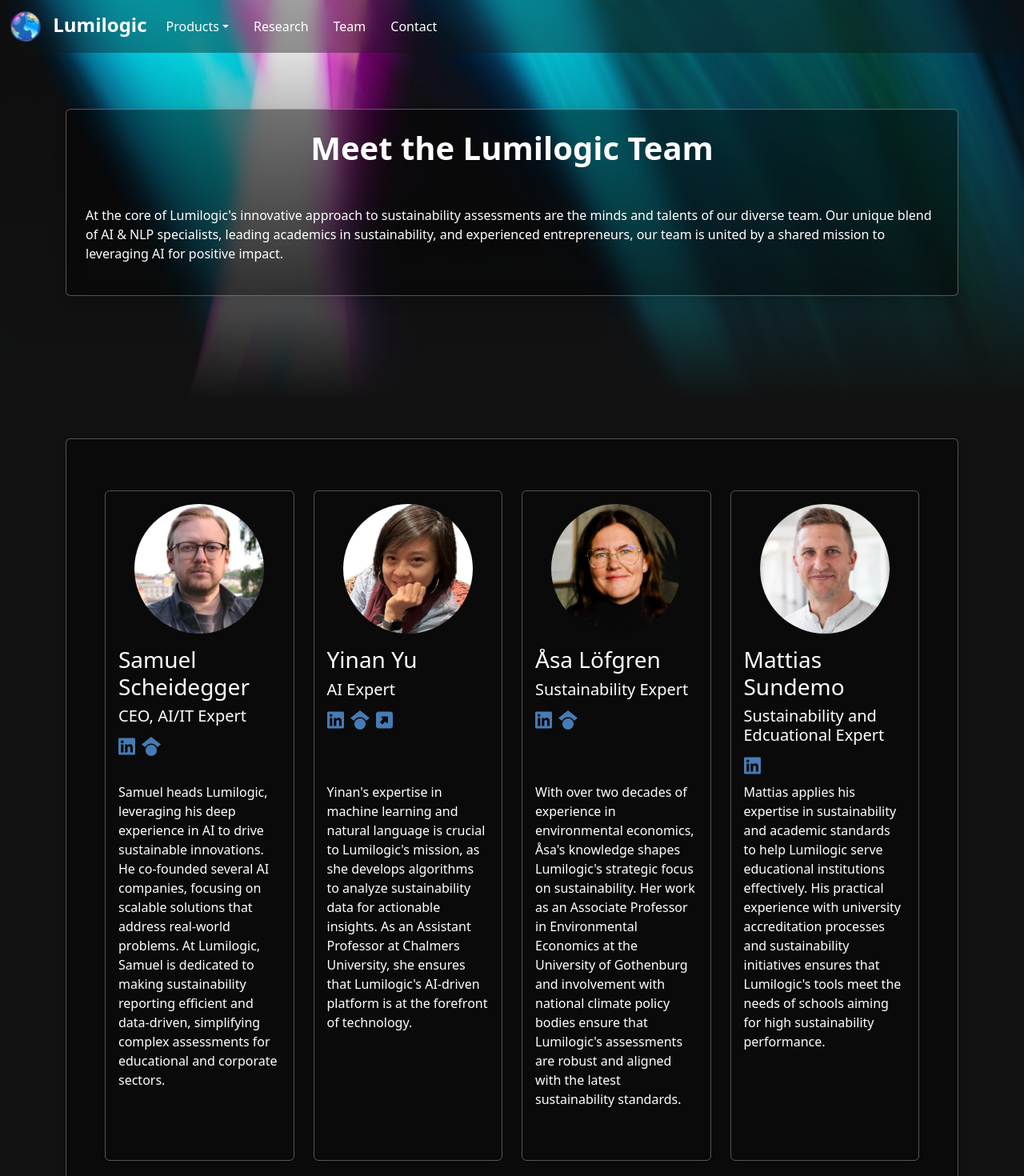
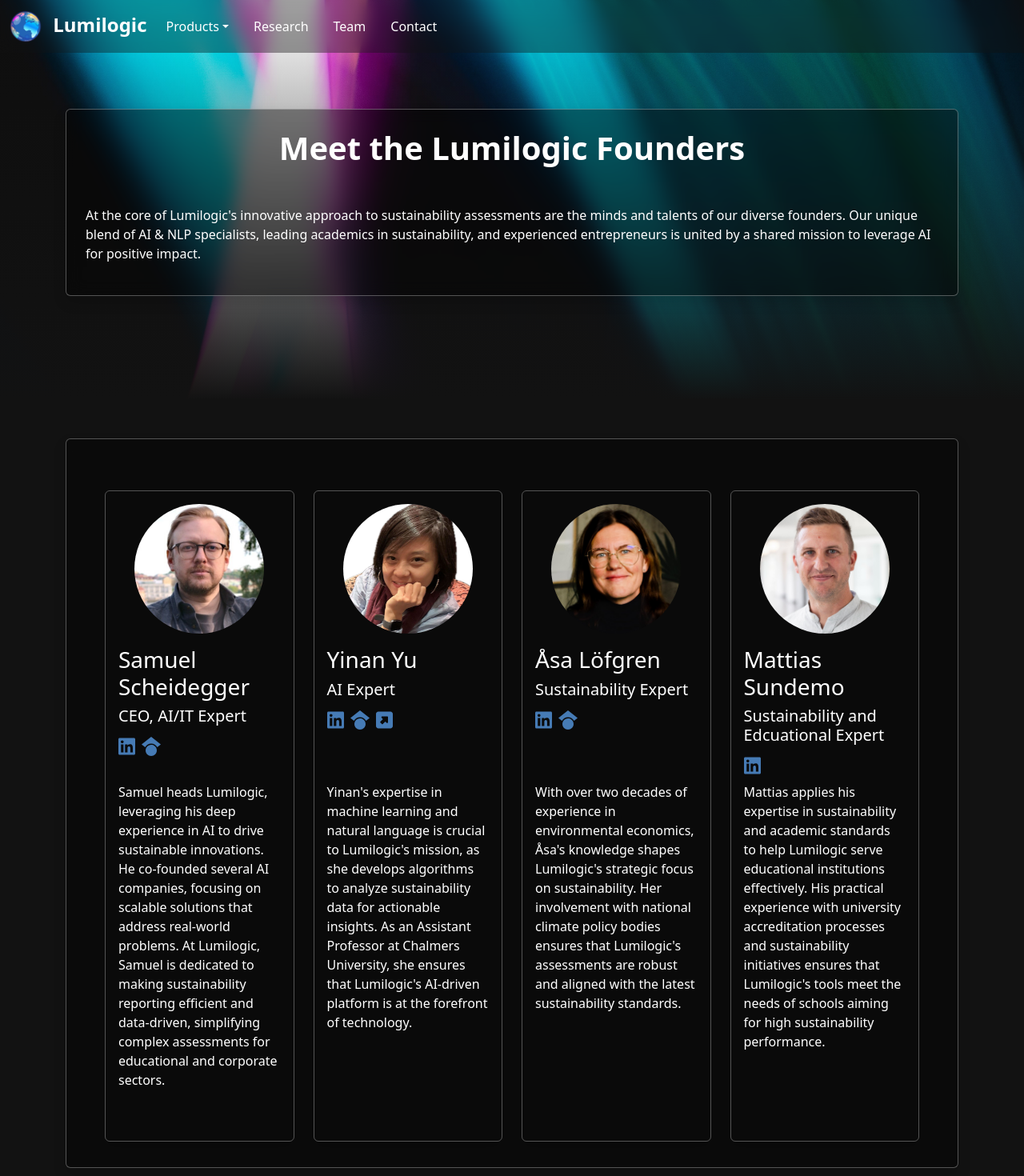
Before and after one commit to lumilogic/lumilogic.se, a React (Vite) app: page /#/team in a window 1280 px wide. Shown: the top 1470 px of the page at 80% size. Built offline with nearby package versions, Linux system fonts and the light colour scheme.

Commit message:
team -> founders

```diff
--- a/src/views/Team.jsx
+++ b/src/views/Team.jsx
@@ -23,14 +23,14 @@
         <div className="team">
 
             <Helmet>
-                <title>Meet the Lumilogic Team: Experts in AI and Sustainability</title>
+                <title>Meet the Lumilogic Funders: Experts in AI and Sustainability</title>
                 <meta name="description" content="Discover the minds behind Lumilogic's AI solutions for sustainability. Our team blends AI specialists, sustainability academics, and entrepreneurs committed to positive impact." />
-                <meta name="keywords" content="Lumilogic Team, AI Experts, Sustainability Experts, Meet the Team, AI Specialists, Sustainability Academics, Experienced Entrepreneurs, Natural Language Processing, Environmental Economics" />
+                <meta name="keywords" content="Lumilogic Founders, AI Experts, Sustainability Experts, Meet the Team, AI Specialists, Sustainability Academics, Experienced Entrepreneurs, Natural Language Processing, Environmental Economics" />
                 <link rel="canonical" href="https://lumilogic.se/team" />
 
                 {/* OpenGraph Meta Tags for Social Media */}
-                <meta property="og:title" content="Meet the Lumilogic Team: Experts in AI and Sustainability" />
-                <meta property="og:description" content="Discover the minds behind Lumilogic's AI solutions for sustainability. Our team blends AI specialists, sustainability academics, and entrepreneurs committed to positive impact." />
+                <meta property="og:title" content="Meet the Lumilogic Founders: Experts in AI and Sustainability" />
+                <meta property="og:description" content="Discover the minds behind Lumilogic's AI solutions for sustainability. Our founders blends AI specialists, sustainability academics, and entrepreneurs committed to positive impact." />
                 <meta property="og:image" content={`https://lumilogic.se${logo}`} />
                 <meta property="og:url" content="https://lumilogic.se/team" />
                 <meta property="og:type" content="website" />
@@ -46,9 +46,8 @@
 
                     <div className="glassy-box p-4 rounded shadow">
                         <div className='row'>
-                            <h1 className="text-center mb-5">Meet the Lumilogic Team</h1>
-                            <p>At the core of Lumilogic's innovative approach to sustainability assessments are the minds and talents of our diverse team. Our unique blend of AI & NLP specialists, leading academics in sustainability, and experienced entrepreneurs, our team is united by a shared mission to leveraging AI for positive impact.</p>
-
+                            <h1 className="text-center mb-5">Meet the Lumilogic Founders</h1>
+                            <p>At the core of Lumilogic's innovative approach to sustainability assessments are the minds and talents of our diverse founders. Our unique blend of AI & NLP specialists, leading academics in sustainability, and experienced entrepreneurs is united by a shared mission to leverage AI for positive impact.</p>
                         </div>
                         {/* </div> */}
 
@@ -122,7 +121,8 @@
                                         <a href="https://scholar.google.com/citations?hl=en&user=UQ4p2LoAAAAJ" target="_blank" rel="noopener noreferrer" className='social_icon'><FontAwesomeIcon icon={faGoogleScholar} /></a>
                                     </div>
                                 </div>
-                                <p>With over two decades of experience in environmental economics, Åsa's knowledge shapes Lumilogic's strategic focus on sustainability. Her work as an Associate Professor in Environmental Economics at the University of Gothenburg and involvement with national climate policy bodies ensure that Lumilogic's assessments are robust and aligned with the latest sustainability standards.</p>
+                                <p>With over two decades of experience in environmental economics, Åsa's knowledge shapes Lumilogic's strategic focus on sustainability. Her involvement with national climate policy bodies ensures that Lumilogic's assessments are robust and aligned with the latest sustainability standards.</p>
+
                             </div>
                         </div>
 
```
